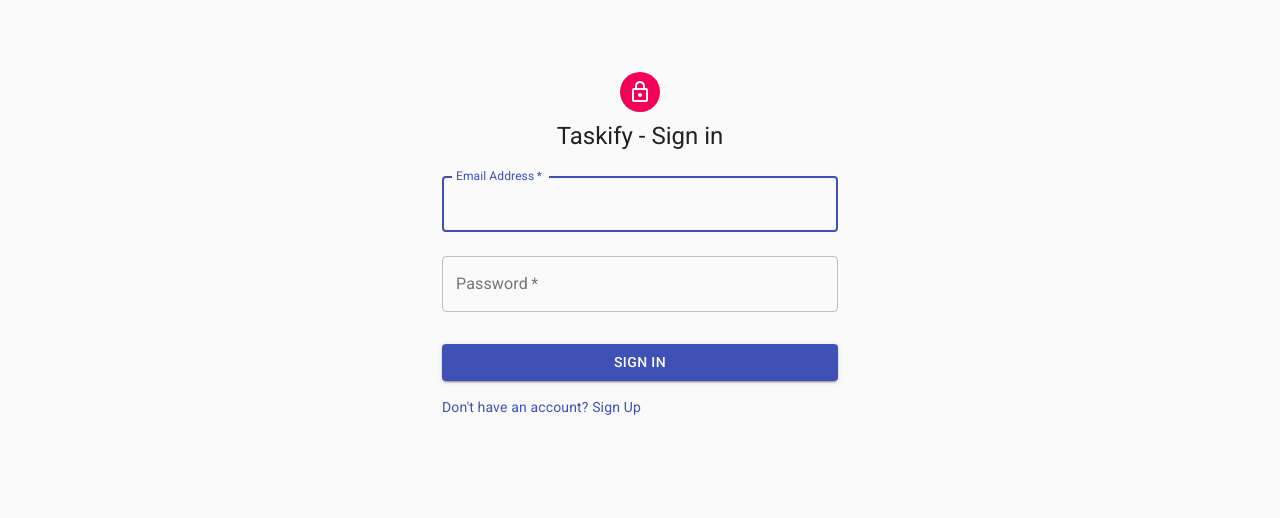
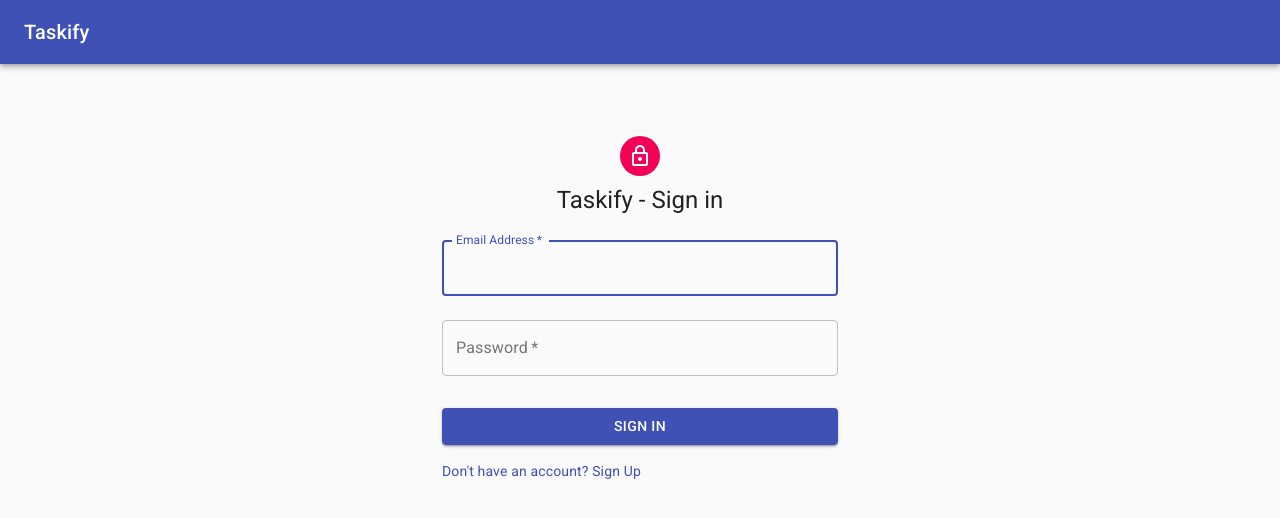
Before and after one commit to khushboopaddiyar/task-management-system-frontend, a React (Create React App) app: page /auth in a window 1280 px wide. Shown: the top 518 px of the page. Built offline with nearby package versions, Linux system fonts and the light colour scheme.

Commit message:
finish Navbar component

```diff
--- a/src/App.js
+++ b/src/App.js
@@ -2,6 +2,7 @@ import React, { useState } from 'react'
 import { BrowserRouter, Route, Switch, Redirect } from 'react-router-dom'
 
 import UserContext from './context/UserContext'
+import Navbar from './components/Navbar'
 import Auth from './components/Auth'
 import Profile from './components/Profile'
 import Tasks from './components/Tasks'
@@ -29,6 +30,7 @@ const App = () => {
     return (
         <BrowserRouter>
             <UserContext.Provider value={{ userId: user.userId, name: user.name, token: user.token, login, logout }}>
+                <Navbar />
                 <Switch>
                     {!user.token && <Redirect from="/" to="/auth" exact />}
                     {!user.token && <Redirect from="/profile" to="/auth" exact />}
--- a/src/components/Auth.js
+++ b/src/components/Auth.js
@@ -1,6 +1,6 @@
 import React, { useState, useContext } from 'react'
 import { Avatar, Button, Container, CssBaseline, TextField, Link, Grid, Typography, Snackbar, SnackbarContent } from '@material-ui/core'
-import LockOutlinedIcon from '@material-ui/icons/LockOutlined'
+import { LockOutlined } from '@material-ui/icons'
 import { makeStyles } from '@material-ui/core/styles'
 
 import UserContext from '../context/UserContext'
@@ -35,7 +35,10 @@ const Auth = () => {
         setMessage('')
         setOpen(false)
     }
-    const switchForm = () => setIsLogin(prev => !prev)
+    const switchForm = e => {
+        e.preventDefault()
+        setIsLogin(prev => !prev)
+    }
     const handleSubmit = async e => {
         e.preventDefault()
         const { name, email, password, confirmPassword } = e.currentTarget.elements
@@ -72,7 +75,7 @@ const Auth = () => {
             <CssBaseline />
             <div className={classes.paper}>
                 <Avatar className={classes.avatar}>
-                    <LockOutlinedIcon />
+                    <LockOutlined />
                 </Avatar>
                 <Typography component="h1" variant="h5">
                     Taskify{isLogin ? ' - Sign in' : ' - Sign Up'}
--- /dev/null
+++ b/src/components/Navbar.js
@@ -0,0 +1,101 @@
+import React, { useContext, useState } from 'react'
+import { NavLink } from 'react-router-dom'
+import { AppBar, Toolbar, Typography, Button, IconButton, Menu, MenuItem, Dialog, DialogActions, DialogTitle } from '@material-ui/core'
+import { makeStyles } from '@material-ui/core/styles'
+import { AccountCircle } from '@material-ui/icons'
+
+import UserContext from '../context/UserContext'
+
+const useStyles = makeStyles((theme) => ({
+    root: {
+        flexGrow: 1
+    },
+    title: {
+        flexGrow: 1
+    }
+}))
+
+const Navbar = () => {
+    const classes = useStyles()
+    const user = useContext(UserContext)
+    const [anchorEl, setAnchorEl] = useState(null)
+    const [isAlertOpen, setAlertOpen] = useState(false)
+    const handleAlertOpen = () => setAlertOpen(true)
+    const handleAlertClose = () => setAlertOpen(false)
+    const isMenuOpen = Boolean(anchorEl)
+    const handleProfileMenuOpen = e => setAnchorEl(e.currentTarget)
+    const handleMenuClose = () => setAnchorEl(null)
+    const handleSignOut = () => {
+        handleMenuClose()
+        handleAlertOpen()
+    }
+    const menuId = 'account-menu'
+    const renderMenu = (
+        <Menu
+            anchorEl={anchorEl}
+            anchorOrigin={{ vertical: 'top', horizontal: 'right' }}
+            id={menuId}
+            keepMounted
+            transformOrigin={{ vertical: 'top', horizontal: 'right' }}
+            open={isMenuOpen}
+            onClose={handleMenuClose}
+        >
+            <MenuItem
+                onClick={handleMenuClose}
+                component={NavLink}
+                to="/profile"
+            >
+                Profile
+            </MenuItem>
+            <MenuItem onClick={handleSignOut}>Sign Out</MenuItem>
+        </Menu>
+    )
+    const renderAlert = (
+        <div>
+            <Dialog
+                open={isAlertOpen}
+                onClose={handleAlertClose}
+                aria-labelledby="alert-dialog-title"
+                aria-describedby="alert-dialog-description"
+            >
+                <DialogTitle id="alert-dialog-title">{"Are you sure?"}</DialogTitle>
+                <DialogActions>
+                    <Button onClick={handleAlertClose} color="primary" autoFocus>
+                        No
+                    </Button>
+                    <Button onClick={user.logout} color="secondary">
+                        Yes
+                    </Button>
+                </DialogActions>
+            </Dialog>
+        </div>
+    )
+    return (
+        <div className={classes.root}>
+            <AppBar position="sticky">
+                <Toolbar>
+                    <Typography variant="h6" className={classes.title}>
+                        Taskify
+                    </Typography>
+                    {user.token && <Button component={NavLink} to="/tasks" color="inherit">
+                        Tasks
+                    </Button>}
+                    {user.token && <IconButton
+                        edge="end"
+                        aria-label="Account"
+                        aria-controls={menuId}
+                        aria-haspopup="true"
+                        onClick={handleProfileMenuOpen}
+                        color="inherit"
+                    >
+                        <AccountCircle />
+                    </IconButton>}
+                </Toolbar>
+            </AppBar>
+            {user.token && renderMenu}
+            {user.token && renderAlert}
+        </div>
+    )
+}
+
+export default Navbar
```
